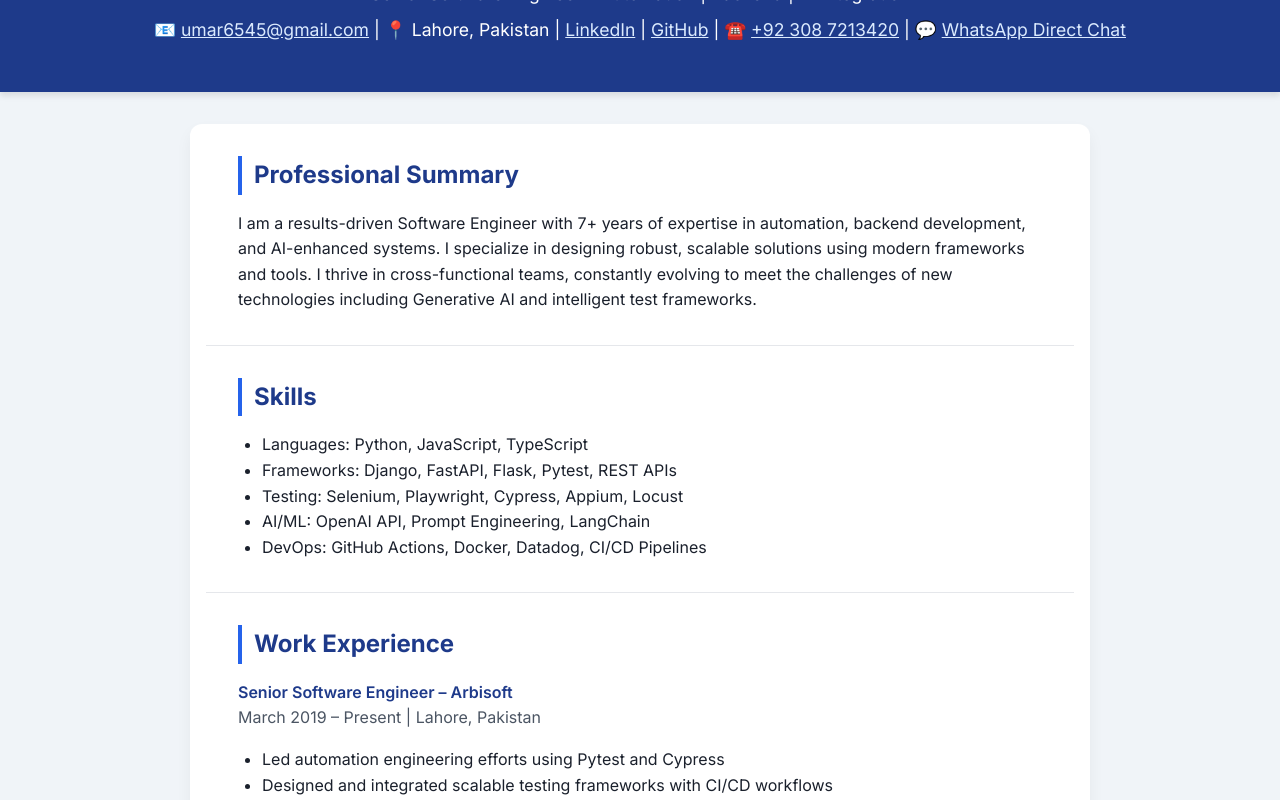
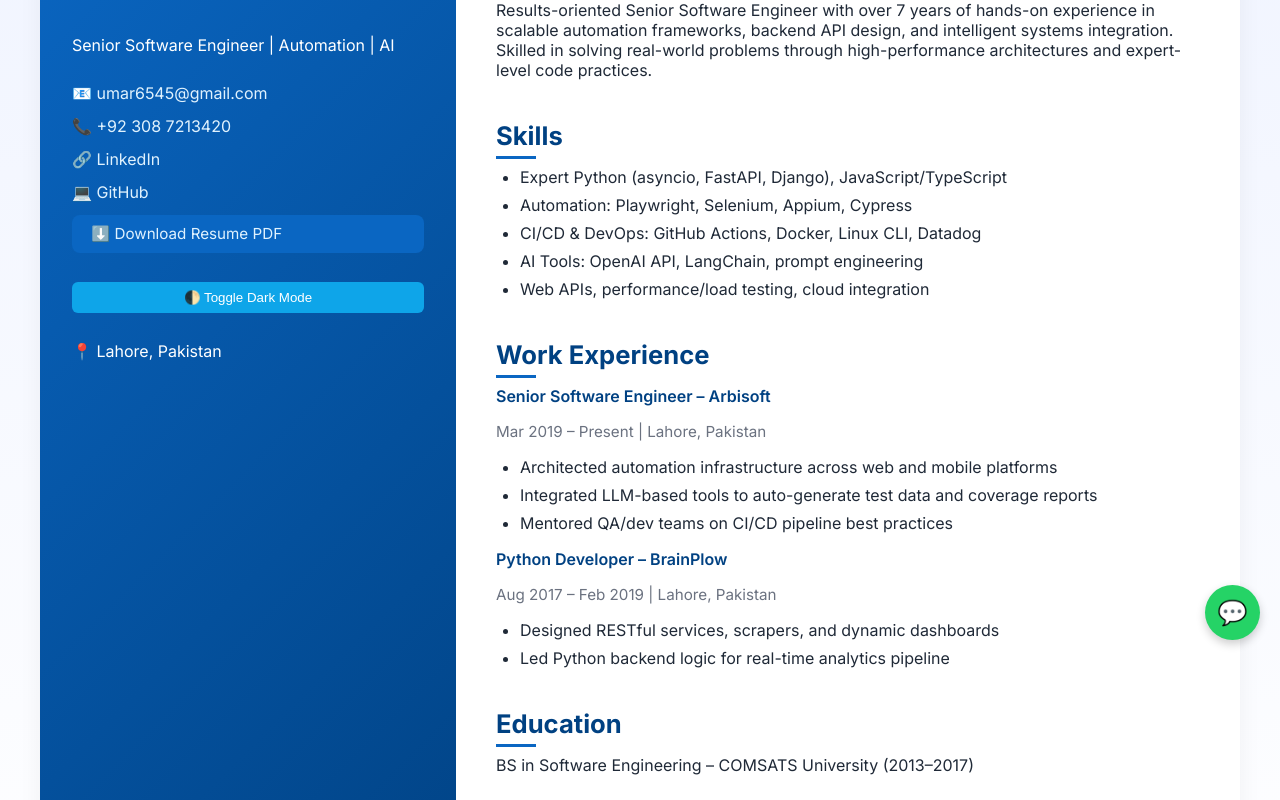
Before and after one commit to UMAR6545/profile, a plain HTML site: page index.html in a window 1280 px wide. Shown: the part 140-940 px from the top of the page. Drawn offline with Linux system fonts and the light colour scheme.

Commit message:
Update index.html

```diff
--- a/index.html
+++ b/index.html
@@ -1,139 +1,237 @@
 <!DOCTYPE html>
 <html lang="en">
 <head>
-  <meta charset="UTF-8" />
-  <meta name="viewport" content="width=device-width, initial-scale=1.0" />
-  <title>Muhammad Umar - Senior Software Engineer</title>
+  <meta charset="UTF-8">
+  <meta name="viewport" content="width=device-width, initial-scale=1.0">
+  <title>Muhammad Umar - Portfolio</title>
   <link href="https://fonts.googleapis.com/css2?family=Inter:wght@400;600;700&display=swap" rel="stylesheet">
   <style>
-    * {
-      box-sizing: border-box;
-      margin: 0;
-      padding: 0;
+    :root {
+      --primary: #0a66c2;
+      --primary-dark: #004182;
+      --bg-light: #f0f4ff;
+      --bg-dark: #0f172a;
+      --text-light: #1f2937;
+      --text-dark: #f8fafc;
     }
     body {
+      margin: 0;
       font-family: 'Inter', sans-serif;
-      background-color: #f0f4f8;
-      color: #1a202c;
-      line-height: 1.6;
+      background: linear-gradient(to bottom, var(--bg-light), #ffffff);
+      color: var(--text-light);
+      transition: background 0.4s ease, color 0.4s ease;
+      scroll-behavior: smooth;
     }
-    header {
-      background-color: #1e3a8a;
+    body.dark-mode {
+      background: var(--bg-dark);
+      color: var(--text-dark);
+    }
+    .container {
+      display: flex;
+      flex-wrap: wrap;
+      max-width: 1200px;
+      margin: 2rem auto;
+      background: white;
+      border-radius: 12px;
+      overflow: hidden;
+      box-shadow: 0 8px 24px rgba(0,0,0,0.05);
+    }
+    body.dark-mode .container {
+      background: #1e293b;
+    }
+    .sidebar {
+      background: linear-gradient(135deg, var(--primary), var(--primary-dark));
       color: white;
-      padding: 3rem 1rem;
-      text-align: center;
-      box-shadow: 0 4px 6px rgba(0,0,0,0.1);
+      flex: 1;
+      min-width: 260px;
+      padding: 2rem;
+      display: flex;
+      flex-direction: column;
+      gap: 0.8rem;
     }
-    header h1 {
-      font-size: 2.5rem;
-      font-weight: 700;
+    .sidebar h1 {
+      font-size: 2rem;
     }
-    header p {
-      font-size: 1.1rem;
-      margin-top: 0.5rem;
+    .typing {
+      font-size: 1rem;
+      white-space: nowrap;
+      overflow: hidden;
+      border-right: 2px solid #e0f2fe;
+      width: 0;
+      animation: typing 4s steps(30, end) forwards, blink 1s step-end infinite;
     }
-    .contact a {
-      color: #dbeafe;
-      text-decoration: underline;
+    @keyframes typing {
+      from { width: 0; }
+      to { width: 100%; }
     }
-    main {
-      max-width: 900px;
-      margin: 2rem auto;
-      padding: 0 1rem;
-      background-color: white;
-      border-radius: 12px;
-      box-shadow: 0 8px 16px rgba(0,0,0,0.05);
+    @keyframes blink {
+      0%, 100% { border-color: transparent; }
+      50% { border-color: #e0f2fe; }
     }
-    section {
-      padding: 2rem;
-      border-bottom: 1px solid #e5e7eb;
+    .sidebar a {
+      color: #e0f2fe;
+      text-decoration: none;
+      transition: transform 0.3s ease, color 0.3s ease;
     }
-    section:last-child {
-      border-bottom: none;
+    .sidebar a:hover {
+      transform: scale(1.05);
+      color: #ffffff;
     }
-    h2 {
-      font-size: 1.5rem;
-      color: #1e3a8a;
+    .toggle-dark {
+      margin-top: 1rem;
+      background: #0ea5e9;
+      color: white;
+      border: none;
+      padding: 0.5rem;
+      border-radius: 6px;
+      cursor: pointer;
+      transition: background 0.3s ease;
+    }
+    .toggle-dark:hover {
+      background: #0369a1;
+    }
+    .content {
+      flex: 2;
+      padding: 2.5rem;
+    }
+    .section {
+      margin-bottom: 2.5rem;
+    }
+    .section h2 {
+      font-size: 1.6rem;
+      color: var(--primary-dark);
       margin-bottom: 1rem;
-      border-left: 4px solid #2563eb;
-      padding-left: 0.75rem;
+      position: relative;
     }
-    ul {
+    .section h2::after {
+      content: '';
+      position: absolute;
+      width: 40px;
+      height: 3px;
+      background-color: var(--primary);
+      left: 0;
+      bottom: -8px;
+    }
+    .section ul {
       padding-left: 1.5rem;
-      list-style-type: disc;
+      list-style: disc;
+    }
+    .section li {
+      margin-bottom: 0.5rem;
+      transition: transform 0.3s ease, color 0.3s ease;
+    }
+    .section li:hover {
+      color: var(--primary);
+      transform: translateX(5px);
     }
     .job-title {
       font-weight: 600;
-      color: #1e3a8a;
+      color: var(--primary-dark);
       margin-top: 1rem;
     }
     .job-details {
-      margin-bottom: 1rem;
-      color: #4b5563;
+      font-size: 0.95rem;
+      color: #6b7280;
+      margin-bottom: 0.5rem;
     }
-    .edu-details, .lang-details {
-      color: #4b5563;
+    .download-btn {
+      display: inline-block;
+      padding: 0.6rem 1.2rem;
+      font-size: 0.95rem;
+      background-color: var(--primary);
+      color: white;
+      border-radius: 8px;
+      text-decoration: none;
+      transition: background-color 0.3s ease;
+    }
+    .download-btn:hover {
+      background-color: var(--primary-dark);
+    }
+    .whatsapp-button {
+      position: fixed;
+      bottom: 20px;
+      right: 20px;
+      background-color: #25d366;
+      color: white;
+      border-radius: 50%;
+      width: 55px;
+      height: 55px;
+      display: flex;
+      align-items: center;
+      justify-content: center;
+      font-size: 24px;
+      text-decoration: none;
+      box-shadow: 0 4px 10px rgba(0, 0, 0, 0.2);
+      z-index: 1000;
+      transition: transform 0.3s ease;
+    }
+    .whatsapp-button:hover {
+      transform: scale(1.1);
+    }
+    @media (max-width: 768px) {
+      .container {
+        flex-direction: column;
+      }
     }
   </style>
 </head>
 <body>
-  <header>
+  <a class="whatsapp-button" href="https://wa.me/923087213420" target="_blank" title="Chat on WhatsApp">💬</a>
+  <div class="container">
+    <div class="sidebar">
       <h1>Muhammad Umar</h1>
-    <p>Senior Software Engineer – Automation | Backend | AI Integration</p>
-    <p class="contact">
-      📧 <a href="mailto:umar6545@gmail.com">umar6545@gmail.com</a> |
-      📍 Lahore, Pakistan |
-      <a href="https://linkedin.com/in/umar-ch-6507a5a6" target="_blank">LinkedIn</a> |
-      <a href="https://github.com/UMAR6545" target="_blank">GitHub</a> |
-      ☎️ <a href="tel:+923087213420">+92 308 7213420</a> |
-      💬 <a href="https://wa.me/923087213420" target="_blank">WhatsApp Direct Chat</a>
-    </p>
-  </header>
-  <main>
-    <section>
+      <p class="typing">Senior Software Engineer | Automation | AI</p>
+      <a href="mailto:umar6545@gmail.com">📧 umar6545@gmail.com</a>
+      <a href="tel:+923087213420">📞 +92 308 7213420</a>
+      <a href="https://linkedin.com/in/umar-ch-6507a5a6" target="_blank">🔗 LinkedIn</a>
+      <a href="https://github.com/UMAR6545" target="_blank">💻 GitHub</a>
+      <a href="resume.pdf" download class="download-btn">⬇️ Download Resume PDF</a>
+      <button class="toggle-dark" onclick="document.body.classList.toggle('dark-mode')">🌓 Toggle Dark Mode</button>
+      <p>📍 Lahore, Pakistan</p>
+    </div>
+    <div class="content">
+      <div class="section">
         <h2>Professional Summary</h2>
-      <p>I am a results-driven Software Engineer with 7+ years of expertise in automation, backend development, and AI-enhanced systems. I specialize in designing robust, scalable solutions using modern frameworks and tools. I thrive in cross-functional teams, constantly evolving to meet the challenges of new technologies including Generative AI and intelligent test frameworks.</p>
-    </section>
-    <section>
+        <p>Results-oriented Senior Software Engineer with over 7 years of hands-on experience in scalable automation frameworks, backend API design, and intelligent systems integration. Skilled in solving real-world problems through high-performance architectures and expert-level code practices.</p>
+      </div>
+      <div class="section">
         <h2>Skills</h2>
         <ul>
-        <li>Languages: Python, JavaScript, TypeScript</li>
-        <li>Frameworks: Django, FastAPI, Flask, Pytest, REST APIs</li>
-        <li>Testing: Selenium, Playwright, Cypress, Appium, Locust</li>
-        <li>AI/ML: OpenAI API, Prompt Engineering, LangChain</li>
-        <li>DevOps: GitHub Actions, Docker, Datadog, CI/CD Pipelines</li>
+          <li>Expert Python (asyncio, FastAPI, Django), JavaScript/TypeScript</li>
+          <li>Automation: Playwright, Selenium, Appium, Cypress</li>
+          <li>CI/CD & DevOps: GitHub Actions, Docker, Linux CLI, Datadog</li>
+          <li>AI Tools: OpenAI API, LangChain, prompt engineering</li>
+          <li>Web APIs, performance/load testing, cloud integration</li>
         </ul>
-    </section>
-    <section>
+      </div>
+      <div class="section">
         <h2>Work Experience</h2>
         <p class="job-title">Senior Software Engineer – Arbisoft</p>
-      <p class="job-details">March 2019 – Present | Lahore, Pakistan</p>
+        <p class="job-details">Mar 2019 – Present | Lahore, Pakistan</p>
         <ul>
-        <li>Led automation engineering efforts using Pytest and Cypress</li>
-        <li>Designed and integrated scalable testing frameworks with CI/CD workflows</li>
-        <li>Built performance and load testing setup using Locust + Datadog</li>
-        <li>Incorporated LLMs and prompt engineering into QA workflows</li>
-        <li>Mentored junior engineers and introduced best practices in automation</li>
+          <li>Architected automation infrastructure across web and mobile platforms</li>
+          <li>Integrated LLM-based tools to auto-generate test data and coverage reports</li>
+          <li>Mentored QA/dev teams on CI/CD pipeline best practices</li>
         </ul>
         <p class="job-title">Python Developer – BrainPlow</p>
-      <p class="job-details">August 2017 – February 2019 | Lahore, Pakistan</p>
+        <p class="job-details">Aug 2017 – Feb 2019 | Lahore, Pakistan</p>
         <ul>
-        <li>Developed RESTful APIs using Django Rest Framework</li>
-        <li>Created data scraping and ETL pipelines for large-scale web applications</li>
-        <li>Worked on Elasticsearch integration and Angular-based dashboards</li>
+          <li>Designed RESTful services, scrapers, and dynamic dashboards</li>
+          <li>Led Python backend logic for real-time analytics pipeline</li>
         </ul>
-    </section>
-    <section>
+      </div>
+      <div class="section">
         <h2>Education</h2>
-      <p class="edu-details">BS in Software Engineering – COMSATS Institute of Information Technology (2013–2017)</p>
-    </section>
-    <section>
+        <p>BS in Software Engineering – COMSATS University (2013–2017)</p>
+      </div>
+      <div class="section">
         <h2>Languages</h2>
-      <ul class="lang-details">
+        <ul>
           <li>English – Full Professional Proficiency</li>
           <li>Urdu – Native Fluency</li>
         </ul>
-    </section>
-  </main>
+      </div>
+    </div>
+  </div>
 </body>
 </html>
```
Lines whose indentation alone changed are shown as unchanged.
